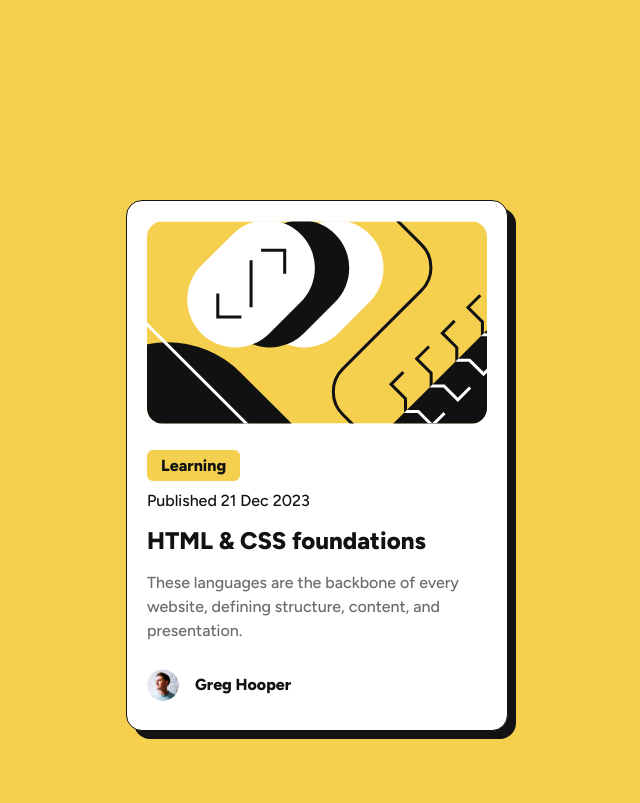
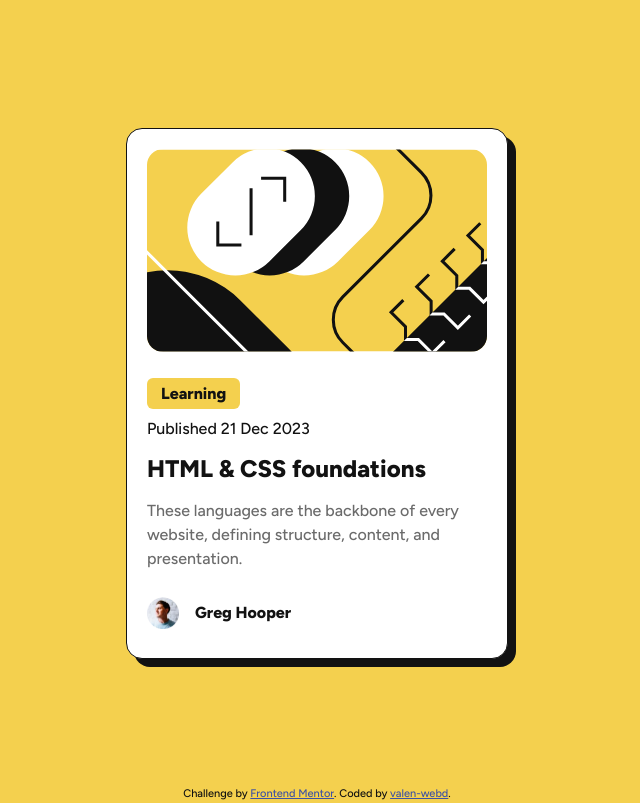
Before and after one commit to valen-webd/FM-blog_preview_card, a plain HTML site: page index.html in a window 1280 px wide. Shown: the top 803 px of the page, without its empty margins (323-963 px from the left). Drawn offline with Linux system fonts and the light colour scheme.

Commit message:
first revision

```diff
--- a/index.html
+++ b/index.html
@@ -17,12 +17,12 @@
 </head>
 
 <body>
-  <main class="blog-card">
+  <main>
     <img src="assets/images/illustration-article.svg" alt="blog preview">
     <div>
     <p class="tag"><span>Learning</span></p>
     <p>Published 21 Dec 2023</p>
-    <a href="">HTML & CSS foundations</a>
+    <h1>HTML & CSS foundations</h1>
     <p class="blog-description">These languages are the backbone of every website, defining structure, content, and presentation.</p>
     </div>
     <div class="blog-author">
@@ -30,7 +30,7 @@
       <p>Greg Hooper</p>
     </div>
   </main>
-  <footer class="attribution">
+  <footer>
     Challenge by <a href="https://www.frontendmentor.io?ref=challenge" target="_blank">Frontend Mentor</a>.
     Coded by <a href="#">valen-webd</a>.
   </footer>
--- a/styles.css
+++ b/styles.css
@@ -1,16 +1,15 @@
 /* ATTRIBUTION */
-.attribution {
+footer {
     font-size: 11px;
     text-align: center;
 }
 
-.attribution a {
+footer a {
     color: hsl(228, 45%, 44%);
 }
 
 /* GLOBAL */
 * {
-    border-radius: 16px;
     font-family: "Figtree", sans-serif;
 }
 
@@ -18,22 +17,28 @@ body {
     background-color: hsl(47, 88%, 63%);
     font-weight: 500;
     color: hsl(0, 0%, 7%);
+    display: flex;
+    flex-direction: column;
+    height: 100dvh;
+    margin: 0;
 }
 
 /* MAIN */
-.blog-card {
+main {
     display: grid;
     background-color: hsl(0, 0%, 100%);
     padding: 1.25rem;
     border: 1px solid hsl(0, 0%, 7%);
     box-shadow: 8px 8px hsl(0, 0%, 7%);
-    margin: 25dvh auto;
+    margin: auto;
     width: 340px;
+    border-radius: 16px;
 }
 
-.blog-card>img {
+main>img {
     width: 100%;
     margin-bottom: 1rem;
+    border-radius: 16px;
 }
 
 .tag>span {
@@ -44,14 +49,14 @@ body {
     border-radius: 6px;
 }
 
-.blog-card a {
+main h1 {
     font-size: 1.5rem;
     font-weight: 800;
     text-decoration: none;
     color: hsl(0, 0%, 7%);
 }
 
-.blog-card a:hover {
+main h1:hover {
     color: hsl(47, 88%, 63%);
 }
 
```
